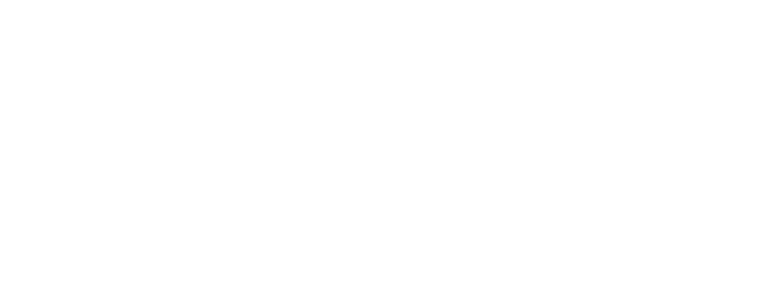
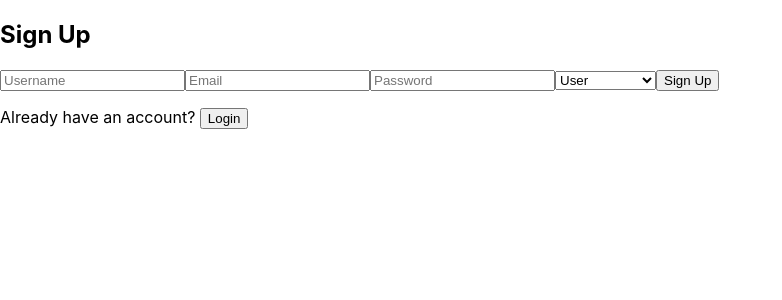
Before and after one commit to TallyConnect/Tally-Connect, a React (Create React App) app in the folder frontend/: page /signup in a window 1280 px wide. Before the commit this address had no page. Shown: the top 300 px of the page, without its empty margins (0-782 px from the left). Built offline with nearby package versions, Linux system fonts and the light colour scheme.

Commit message:
added signup page

```diff
--- a/frontend/src/App.js
+++ b/frontend/src/App.js
@@ -1,6 +1,7 @@
 import React from "react";
 import { BrowserRouter as Router, Routes, Route } from "react-router-dom";
 import Login from "./components/Login";
+import Signup from "./components/signup";
 import Profile from "./components/Profile";
 import Events from "./components/events";
 import AdminDashboard from "./components/admin";  // ✅ Import Admin Page
@@ -10,6 +11,7 @@
         <Router>
             <Routes>
                 <Route path="/" element={<Login />} />
+                <Route path="/signup" element={<Signup />} />
                 <Route path="/profile" element={<Profile />} />
                 <Route path="/events" element={<Events />} /> {/*Add the route for Events*/}
                 <Route path="/admin" element={<AdminDashboard />} />  {/* ✅ New Route for Admin */}
--- a/frontend/src/components/Login.js
+++ b/frontend/src/components/Login.js
@@ -54,6 +54,9 @@
                 <button type="submit">Login</button>
             </form>
             {error && <p>{error}</p>}
+
+            {/*Added Sign Up button*/}
+            <p>Don't have an account? <button onClick={() => navigate("/signup")}>Sign Up</button></p>
         </div>
     );
 }
--- /dev/null
+++ b/frontend/src/components/signup.js
@@ -0,0 +1,76 @@
+import React, { useState } from "react";
+import { useNavigate } from "react-router-dom";
+import axios from "axios";
+
+function Signup() {
+    const [username, setUsername] = useState("");
+    const [email, setEmail] = useState("");
+    const [password, setPassword] = useState("");
+    const [role, setRole] = useState("User"); // Default role
+    const [error, setError] = useState("");
+    const navigate = useNavigate();
+
+    const handleSignup = async (e) => {
+        e.preventDefault();
+
+        try {
+            const response = await axios.post("http://127.0.0.1:5000/api/signup", {
+                username,
+                email,
+                password,
+                role,
+            });
+
+            if (response.status === 201) {
+                console.log("Signup successful! Redirecting to login page.");
+                alert("Sign-up successful! You can now log in.");
+                navigate("/"); // Redirect to login page
+            }
+        } catch (err) {
+            console.error("Signup Error:", err.response ? err.response.data : err);
+            setError("Signup failed. Please try again.");
+        }
+    };
+
+    return (
+        <div>
+            <h2>Sign Up</h2>
+            <form onSubmit={handleSignup}>
+                <input
+                    type="text"
+                    placeholder="Username"
+                    value={username}
+                    onChange={(e) => setUsername(e.target.value)}
+                    required
+                />
+                <input
+                    type="email"
+                    placeholder="Email"
+                    value={email}
+                    onChange={(e) => setEmail(e.target.value)}
+                    required
+                />
+                <input
+                    type="password"
+                    placeholder="Password"
+                    value={password}
+                    onChange={(e) => setPassword(e.target.value)}
+                    required
+                />
+                <select value={role} onChange={(e) => setRole(e.target.value)}>
+                    <option value="User">User</option>
+                    <option value="Moderator">Moderator</option>
+                    <option value="Organizer">Organizer</option>
+                    <option value="Administrator">Administrator</option>
+                </select>
+                <button type="submit">Sign Up</button>
+            </form>
+            {error && <p>{error}</p>}
+
+            {/* ✅ Add a link to go back to login */}
+            <p>Already have an account? <button onClick={() => navigate("/login")}>Login</button></p>
+        </div>
+    );
+}
+
+export default Signup;
--- /dev/null
+++ b/package.json
@@ -0,0 +1,5 @@
+{
+  "dependencies": {
+    "react-router-dom": "^7.2.0"
+  }
+}
```
Also changed, not shown: 2 other files (tests, documents, lock files or other folders).
